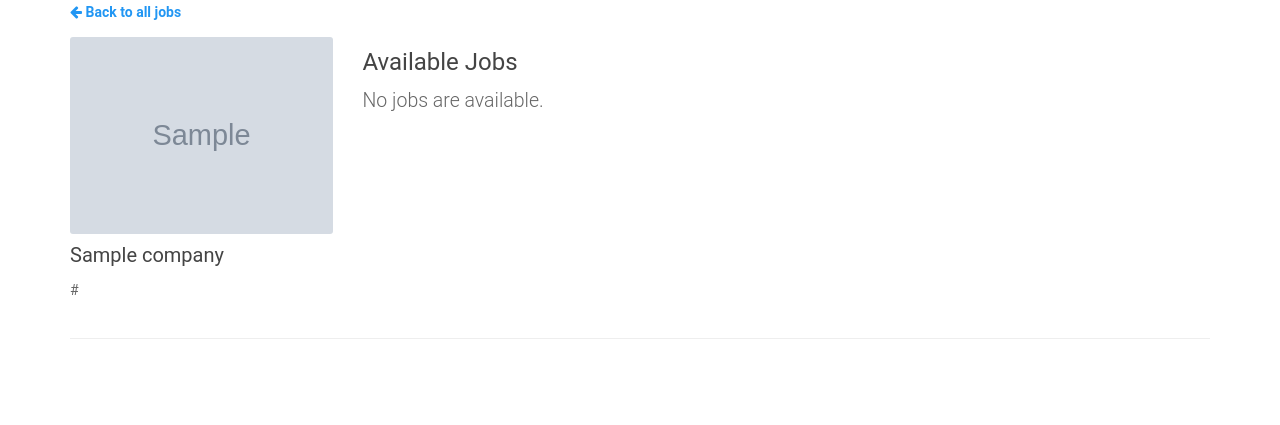
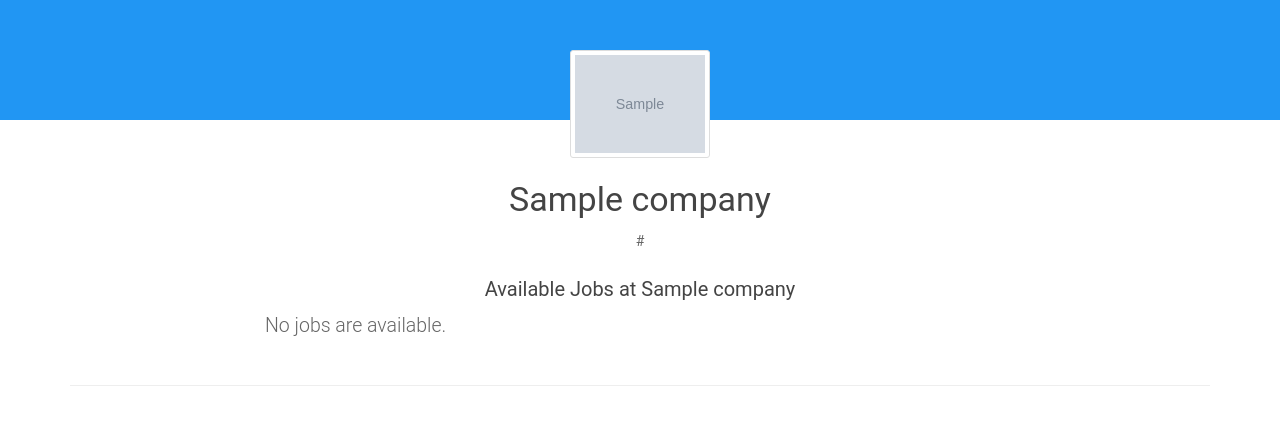
Before and after one commit to alexphelps/hiretech, a Django app: page /companies/1/ in a window 1280 px wide. Shown: the part 66-491 px from the top of the page. Run offline with Django 3.2, Linux system fonts and the light colour scheme; tables that the repository leaves empty hold one stand-in row (values such as "Sample post"); grey boxes marked "Sample" are stand-in pictures; data that the repository does not hold is empty; style sheets or scripts are compiled from the project's sources; some libraries are stand-ins or nearby versions.

Commit message:
refine the compain details page

```diff
--- a/thirtysevenjobs/templates/company_details.html
+++ b/thirtysevenjobs/templates/company_details.html
@@ -1,22 +1,21 @@
 {% extends 'base.html' %}
 {% block content %}
 {% include 'header.html' %}
+<div class="row job-details-hero">
+  <div class="col-md-12">
+  </div>
+</div>
+<div class="row">
+  <div class="col-md-12 text-center">
+    <img class="img-thumbnail job-details-img" src="{{ company.company_logo.url }}">
+    <h3>{{ company.company_name }}</h3>
+    <p>{{ company.company_url|urlize }}</p>
+  </div>
+</div>
 <div class="container">
   <div class="row">
-    <div class="col-md-12">
-      <p class=""><a href="/jobs"><strong><i class="fa fa-arrow-left"></i> Back to all jobs</strong></a></p>
-    </div>
-  </div>
-  <div class="row">
-    <div class="col-md-3">
-      {% spaceless %}
-      <img class="img-responsive img-rounded" src="{{ company.company_logo.url }}" />
-      <h5 class="m-t-10">{{ company.company_name }}</h5>
-      <p>{{ company.company_url|urlize }}</p>
-      {% endspaceless %}
-    </div>
-    <div class="col-md-9">
-      <h4>Available Jobs</h4>
+    <div class="col-md-8 col-md-offset-2">
+      <h5 class="text-center">Available Jobs at {{ company.company_name }}</h5>
       {% if company_job_list %}
         <!-- List group -->
           <ul class="list-group jobs-list">
```
